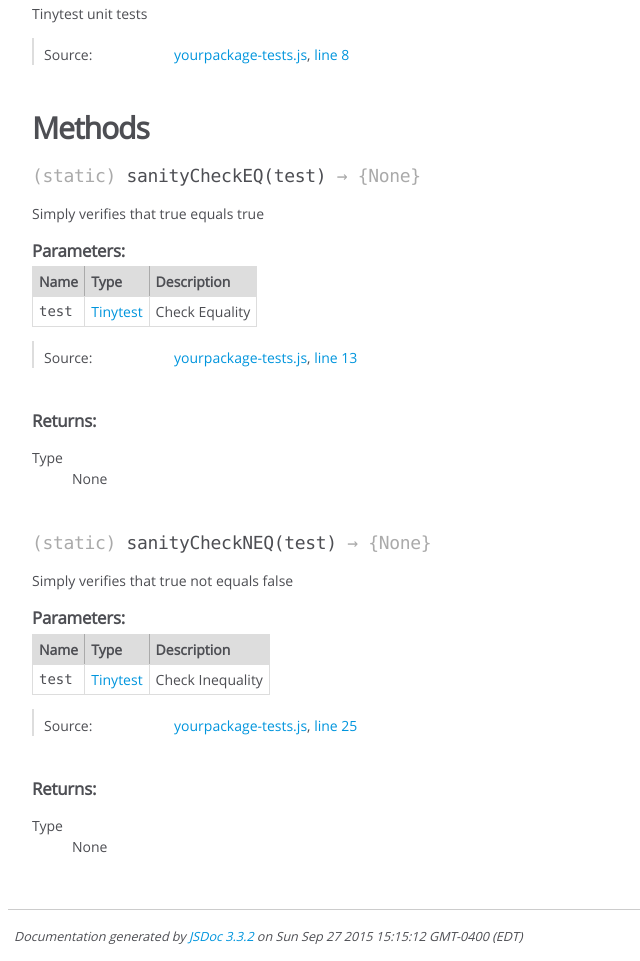
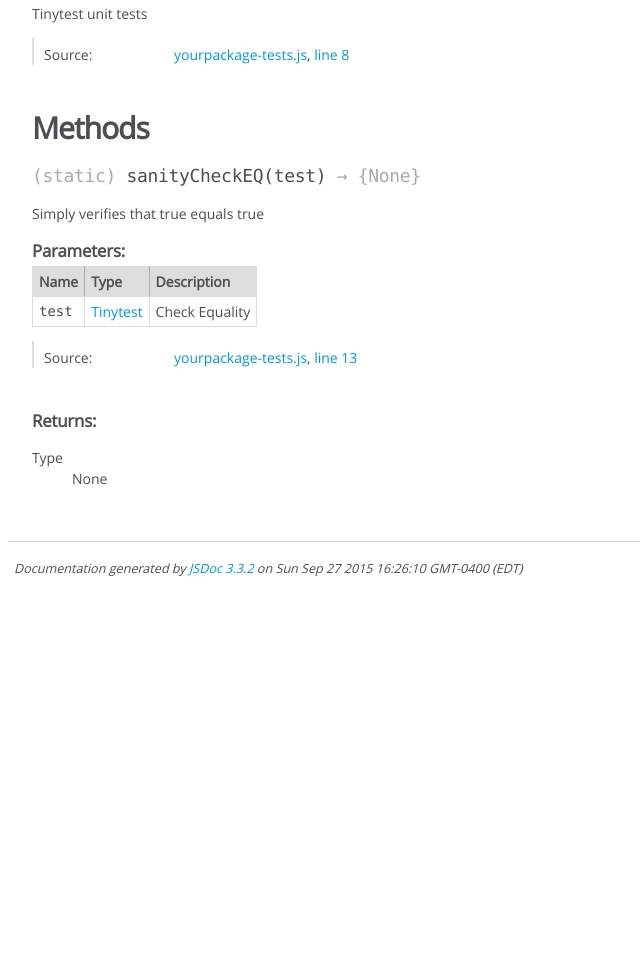
Before and after one commit to Your0rg/yourpackage, a plain HTML site: page docs/Tinytest.html in a window 1280 px wide. Shown: the part 180-1141 px from the top of the page, without its empty margins (0-640 px from the left). After the commit the page ends 800 px from the top, so only its background shows below. Drawn offline with Linux system fonts and the light colour scheme.

Commit message:
Preliminary package documentation.

```diff
--- a/docs/Tinytest.html
+++ b/docs/Tinytest.html
@@ -259,155 +259,6 @@
 
 
 
-    <h4 class="name" id=".sanityCheckNEQ"><span class="type-signature">(static) </span>sanityCheckNEQ<span class="signature">(test)</span><span class="type-signature"> &rarr; {None}</span></h4>
-
-
-
-
-
-<div class="description">
-    Simply verifies that true not equals false
-</div>
-
-
-
-
-
-
-
-
-
-    <h5>Parameters:</h5>
-
-
-<table class="params">
-    <thead>
-    <tr>
-
-        <th>Name</th>
-
-
-        <th>Type</th>
-
-
-
-
-
-        <th class="last">Description</th>
-    </tr>
-    </thead>
-
-    <tbody>
-
-
-        <tr>
-
-                <td class="name"><code>test</code></td>
-
-
-            <td class="type">
-
-
-<span class="param-type"><a href="Tinytest.html">Tinytest</a></span>
-
-
-
-            </td>
-
-
-
-
-
-            <td class="description last">Check Inequality</td>
-        </tr>
-
-
-    </tbody>
-</table>
-
-
-
-
-
-
-<dl class="details">
-
-
-
-
-
-
-
-
-
-
-
-
-
-
-
-
-
-
-
-
-
-
-
-
-
-
-    <dt class="tag-source">Source:</dt>
-    <dd class="tag-source"><ul class="dummy"><li>
-        <a href="yourpackage-tests.js.html">yourpackage-tests.js</a>, <a href="yourpackage-tests.js.html#line25">line 25</a>
-    </li></ul></dd>
-
-
-
-
-
-
-
-</dl>
-
-
-
-
-
-
-
-
-
-
-
-
-
-<h5>Returns:</h5>
-
-
-
-
-<dl>
-    <dt>
-        Type
-    </dt>
-    <dd>
-
-<span class="param-type">None</span>
-
-
-    </dd>
-</dl>
-
-
-
-
-
-
-
-
-
-
 
 </article>
 
@@ -425,7 +276,7 @@
 <br class="clear">
 
 <footer>
-    Documentation generated by <a href="https://github.com/jsdoc3/jsdoc">JSDoc 3.3.2</a> on Sun Sep 27 2015 15:15:12 GMT-0400 (EDT)
+    Documentation generated by <a href="https://github.com/jsdoc3/jsdoc">JSDoc 3.3.2</a> on Sun Sep 27 2015 16:26:10 GMT-0400 (EDT)
 </footer>
 
 <script> prettyPrint(); </script>
```
Also changed, not shown: docs/index.html (+1 -1 lines), docs/yourpackage-tests.js.html (+2 -9 lines), yourpackage-tests.js (+1 -8 lines).
